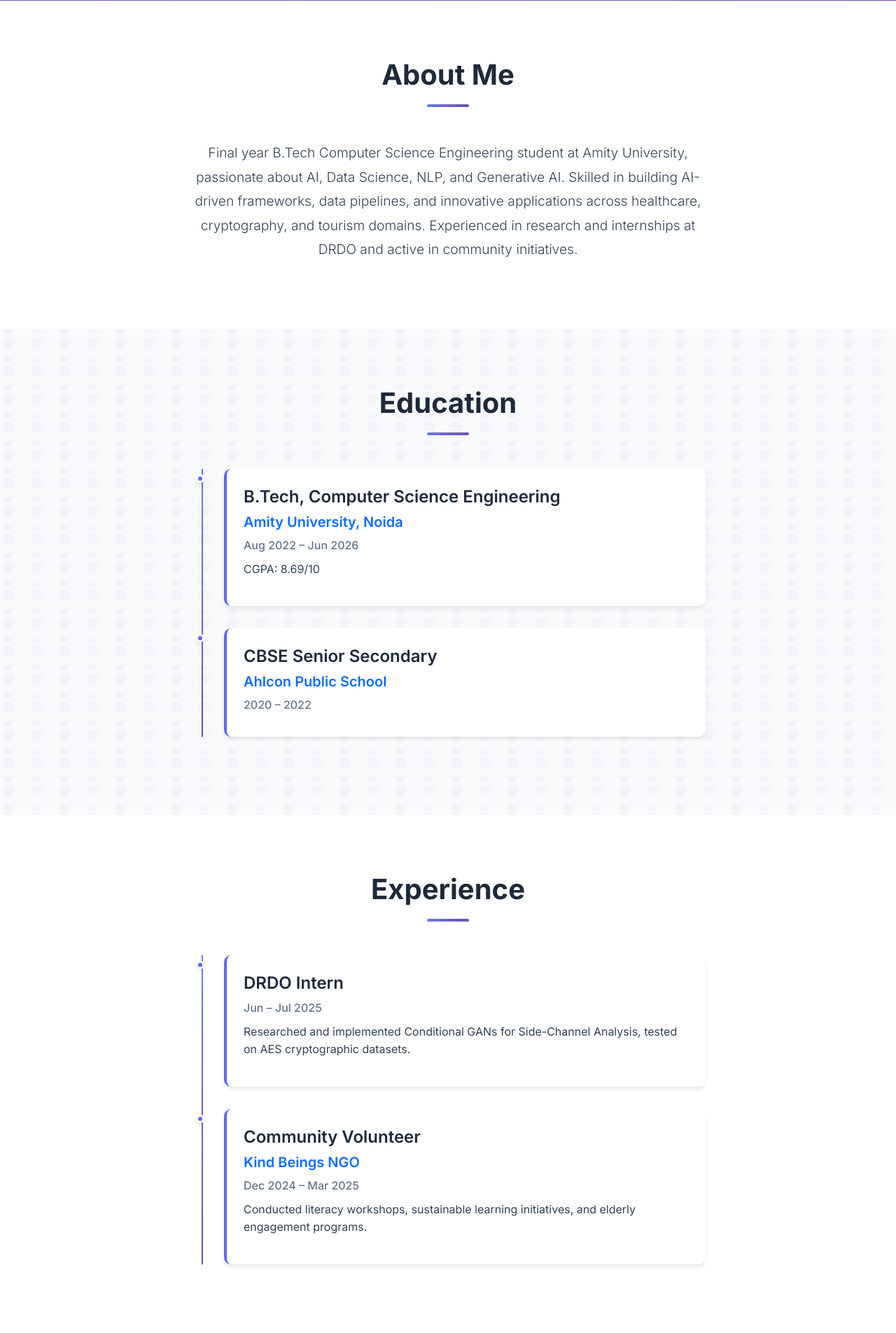
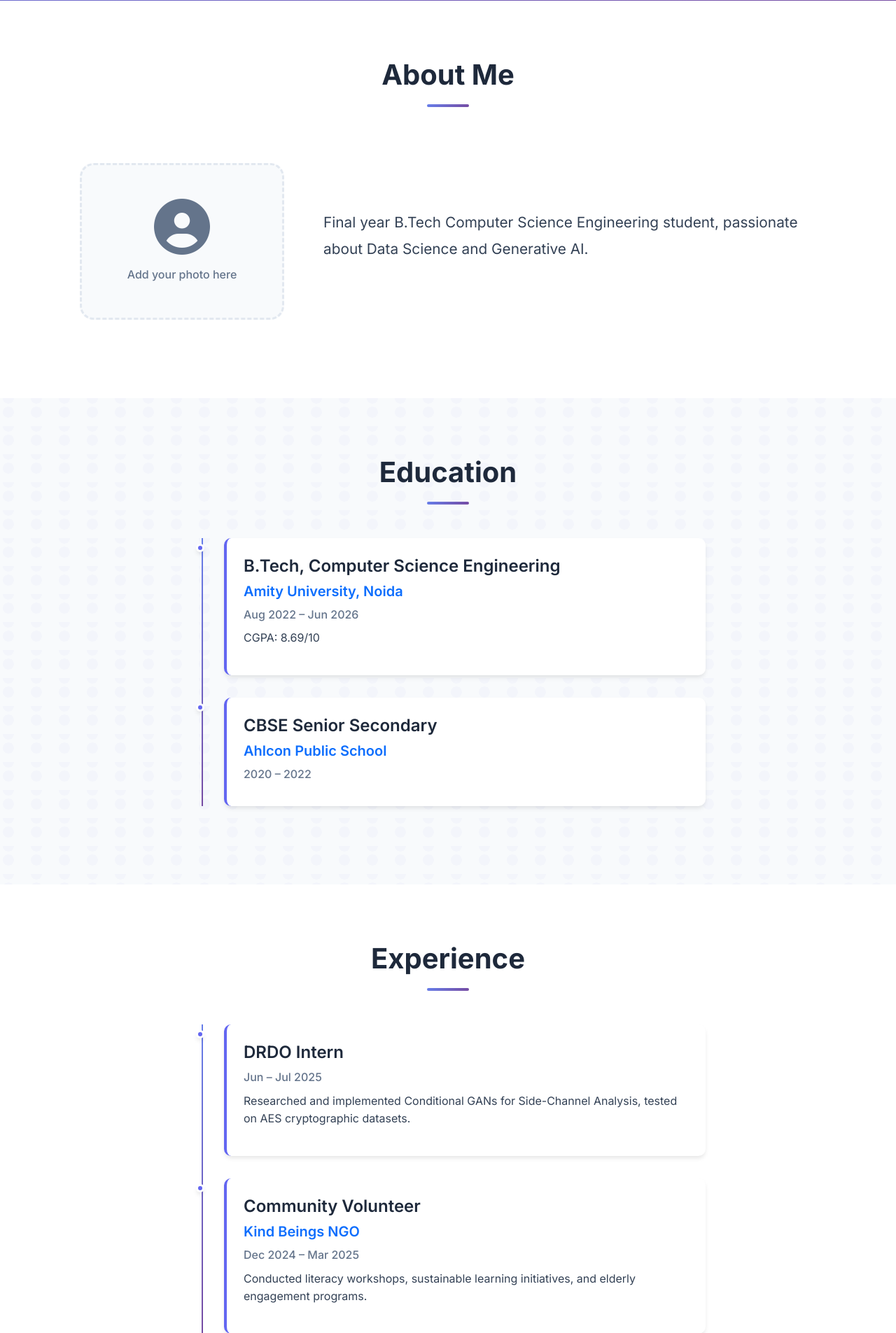
Before and after one commit to AN160404/Portfolio, a Flask app: page / in a window 1280 px wide. Shown: the part 799-2704 px from the top of the page at 70% size. Run offline with Flask 3, Linux system fonts and the light colour scheme.

Commit message:
Update the about me section to include a photo column and new content
Restructures the About Me section in templates/index.html and adds CSS styling in static/css/style.css to accommodate a photo column on the left and the 'About Me' content on the right, updating the descriptive text.

Replit-Commit-Author: Agent
Replit-Commit-Session-Id: 9e8af417-ac28-4656-97fb-dcbb6030e0f3
Replit-Commit-Checkpoint-Type: full_checkpoint
Replit-Commit-Screenshot-Url: https://storage.googleapis.com/screenshot-production-us-central1/7c142131-cc89-44be-bf0f-5e173cdb7548/9e8af417-ac28-4656-97fb-dcbb6030e0f3/J163L2U

```diff
--- a/static/css/style.css
+++ b/static/css/style.css
@@ -246,10 +246,47 @@ h1, h2, h3, h4, h5, h6 {
 }
 
 /* About Section */
+.about-photo-wrapper {
+    text-align: center;
+    padding: 2rem;
+}
+
+.about-photo-placeholder {
+    background: var(--light-color);
+    border: 3px dashed #e2e8f0;
+    border-radius: 20px;
+    padding: 3rem 2rem;
+    transition: all 0.3s ease;
+    cursor: pointer;
+}
+
+.about-photo-placeholder:hover {
+    border-color: var(--primary-color);
+    background: rgba(99, 102, 241, 0.05);
+}
+
+.about-photo-placeholder i {
+    font-size: 5rem;
+    color: var(--text-light);
+    margin-bottom: 1rem;
+    display: block;
+}
+
+.about-photo-placeholder p {
+    color: var(--text-light);
+    font-weight: 500;
+    margin-bottom: 0;
+}
+
+.about-content {
+    padding: 2rem 0;
+}
+
 .about-content .lead {
-    font-size: 1.2rem;
+    font-size: 1.3rem;
     line-height: 1.8;
     color: var(--text-dark);
+    font-weight: 400;
 }
 
 /* Timeline */
--- a/templates/index.html
+++ b/templates/index.html
@@ -36,15 +36,23 @@
 <!-- About Section -->
 <section id="about" class="section-padding">
     <div class="container">
-        <div class="row">
-            <div class="col-lg-8 mx-auto">
-                <div class="section-header text-center mb-5">
-                    <h2 class="section-title">About Me</h2>
-                    <div class="section-divider"></div>
+        <div class="section-header text-center mb-5">
+            <h2 class="section-title">About Me</h2>
+            <div class="section-divider"></div>
+        </div>
+        <div class="row align-items-center">
+            <div class="col-lg-4 col-md-5 mb-4 mb-md-0">
+                <div class="about-photo-wrapper">
+                    <div class="about-photo-placeholder">
+                        <i class="fas fa-user-circle"></i>
+                        <p class="mt-3">Add your photo here</p>
+                    </div>
                 </div>
+            </div>
+            <div class="col-lg-8 col-md-7">
                 <div class="about-content">
-                    <p class="lead text-center">
-                        Final year B.Tech Computer Science Engineering student at Amity University, passionate about AI, Data Science, NLP, and Generative AI. Skilled in building AI-driven frameworks, data pipelines, and innovative applications across healthcare, cryptography, and tourism domains. Experienced in research and internships at DRDO and active in community initiatives.
+                    <p class="lead">
+                        Final year B.Tech Computer Science Engineering student, passionate about Data Science and Generative AI.
                     </p>
                 </div>
             </div>
```
